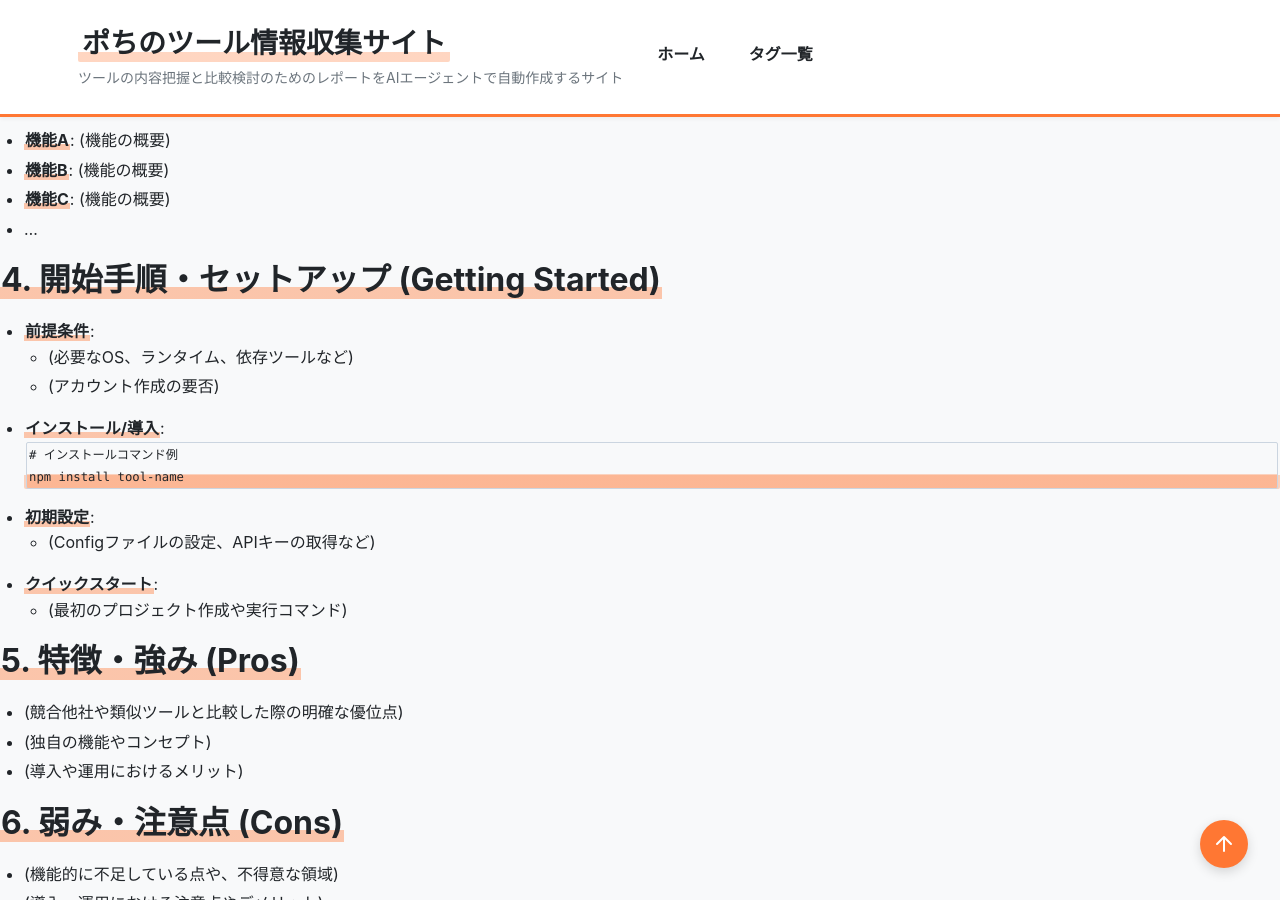
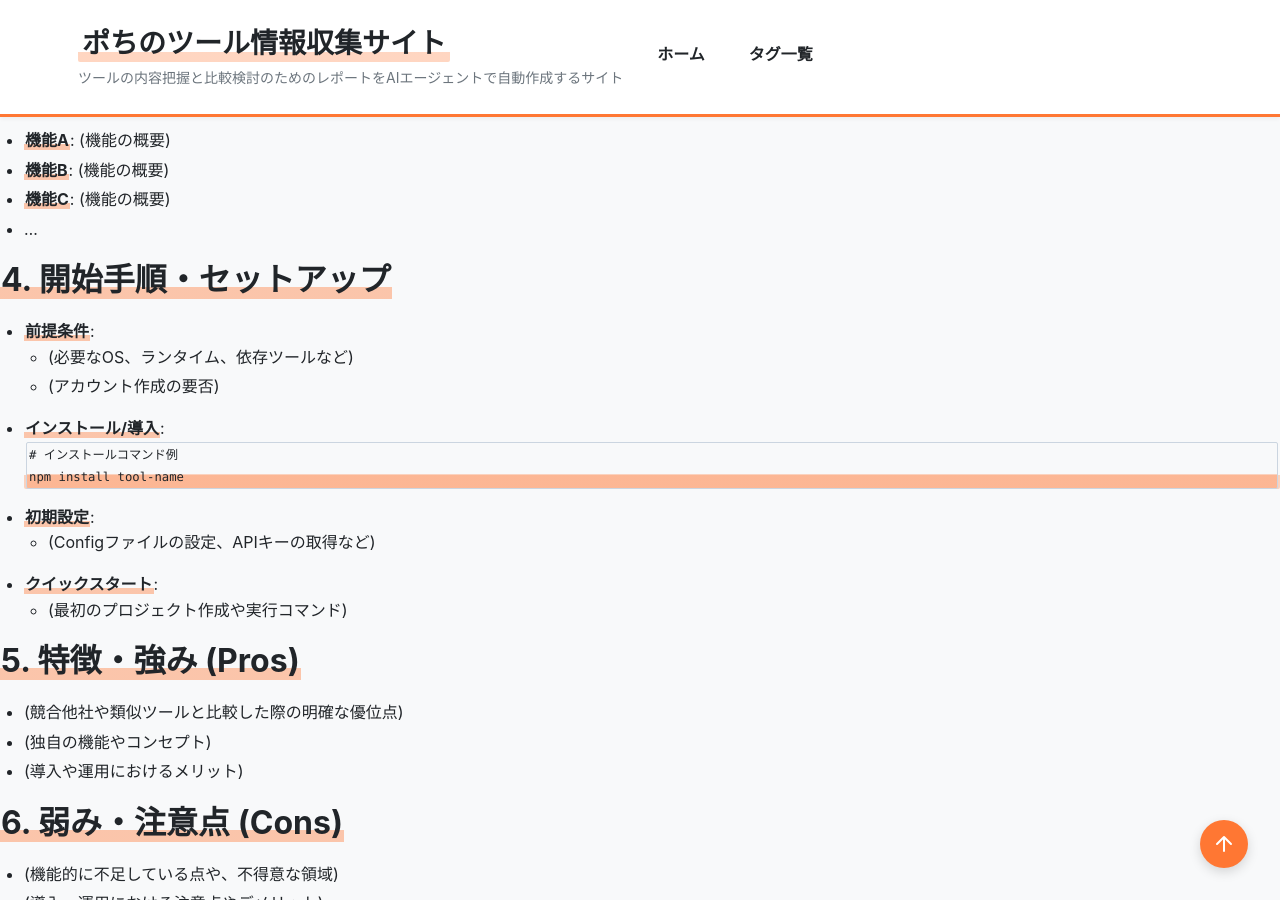
Before and after one commit to aegisfleet/tool-survey-report, a Jekyll site: the page built from templates/template.md, in a window 1280 px wide and 900 px high, scrolled down 806 px. Built offline with Jekyll 4.4.1, drawn with Linux system fonts in a browser that asks for light colours.

Commit message:
chore: アイコンマップから 'Getting Started' キーを削除

```diff
--- a/assets/js/main.js
+++ b/assets/js/main.js
@@ -346,8 +346,7 @@
     '類似ツールとの比較': '⚔️',
     '総評': '📝',
     '開始手順': '🚀',
-    'セットアップ': '🚀',
-    'Getting Started': '🚀'
+    'セットアップ': '🚀'
   };
 
   const headings = reportContent.querySelectorAll('h2');
--- a/templates/template.md
+++ b/templates/template.md
@@ -103,7 +103,7 @@
 * **機能C**: (機能の概要)
 * ...
 
-## **4. 開始手順・セットアップ (Getting Started)**
+## **4. 開始手順・セットアップ**
 
 <!--
 【ガイドライン】
```
Also changed, not shown: _reports/microsoft-power-automate.md (+1 -1 lines).
